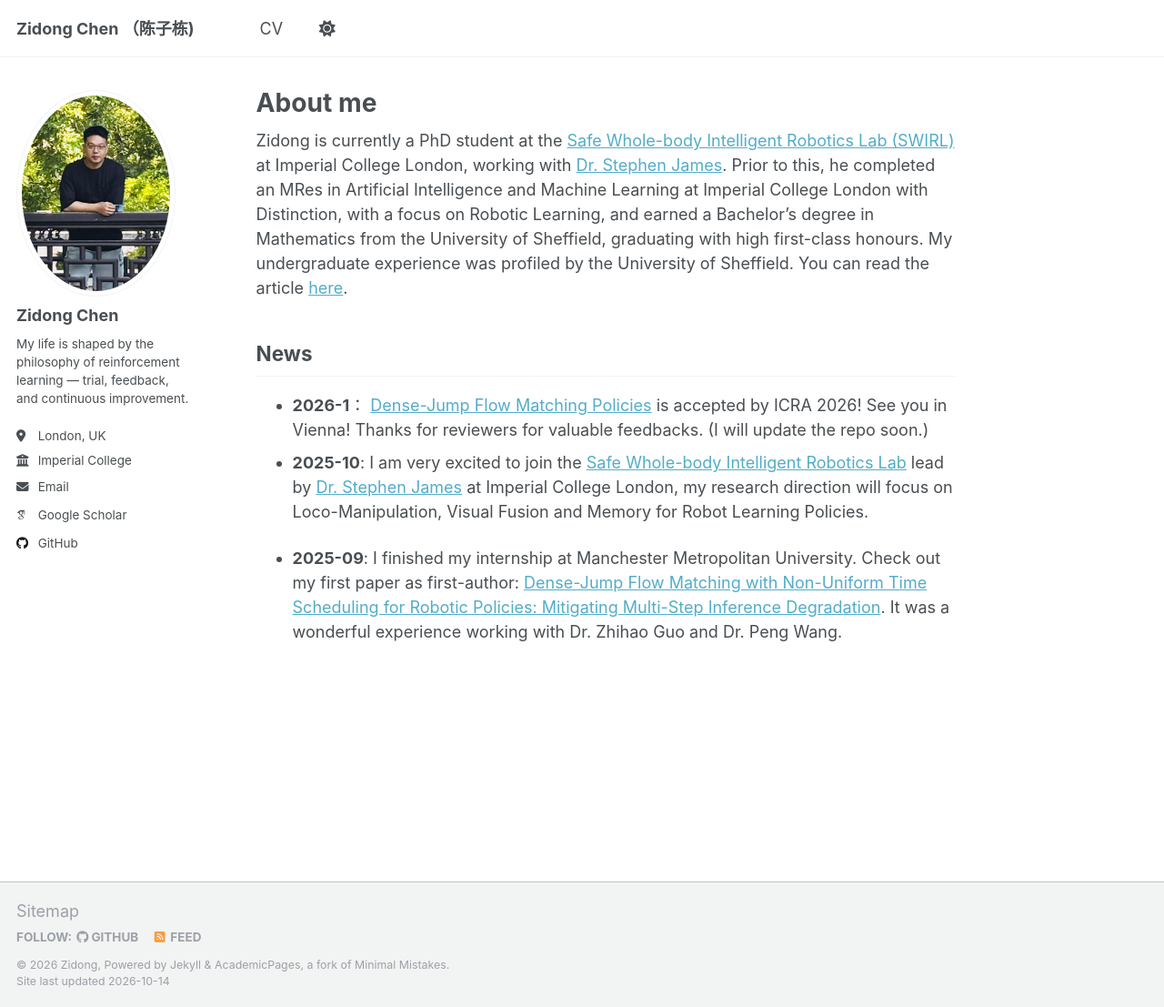
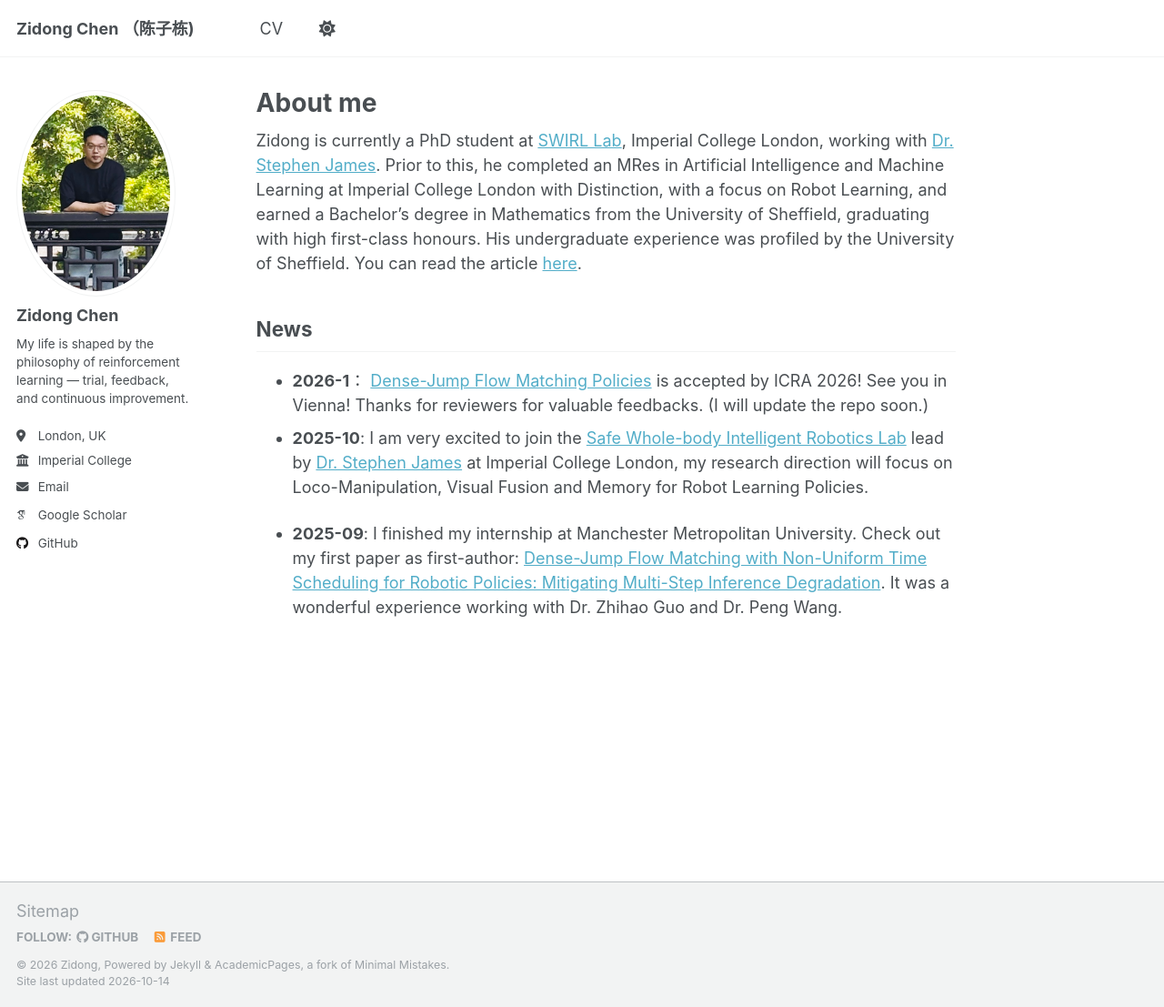
Before and after one commit to ZidongChen25/ZidongChen25.github.io, a Jekyll site: the page built from _pages/about.md, in a window 1280 px wide and 1107 px high. Shown: the whole window at 91% size. Built offline with Jekyll 4.4.1, drawn with Linux system fonts in a browser that asks for light colours; some web fonts are replaced; a script that is not in the unit is left out.

Commit message:
Polish about page bio: SWIRL Lab, robot learning, third person
Co-Authored-By: Claude Opus 5.5 <noreply@anthropic.com>

```diff
--- a/_pages/about.md
+++ b/_pages/about.md
@@ -7,7 +7,7 @@ redirect_from:
   - /about.html
 ---
 
-Zidong is currently a PhD student at the [Safe Whole-body Intelligent Robotics Lab (SWIRL)](https://swirl.uk/) at Imperial College London, working with [Dr. Stephen James](https://stepjam.github.io/). Prior to this, he completed an MRes in Artificial Intelligence and Machine Learning at Imperial College London with Distinction, with a focus on Robotic Learning, and earned a Bachelor's degree in Mathematics from the University of Sheffield, graduating with high first-class honours. My undergraduate experience was profiled by the University of Sheffield. You can read the article [here](https://sheffield.ac.uk/mps/undergraduate/maths-student-profiles/zidong-chen).
+Zidong is currently a PhD student at [SWIRL Lab](https://swirl.uk/), Imperial College London, working with [Dr. Stephen James](https://stepjam.github.io/). Prior to this, he completed an MRes in Artificial Intelligence and Machine Learning at Imperial College London with Distinction, with a focus on Robot Learning, and earned a Bachelor's degree in Mathematics from the University of Sheffield, graduating with high first-class honours. His undergraduate experience was profiled by the University of Sheffield. You can read the article [here](https://sheffield.ac.uk/mps/undergraduate/maths-student-profiles/zidong-chen).
 
 ## News
 * **2026-1**： [Dense-Jump Flow Matching Policies](https://arxiv.org/pdf/2509.13574) is accepted by ICRA 2026! See you in Vienna! Thanks for reviewers for valuable feedbacks. (I will update the repo soon.)
```
